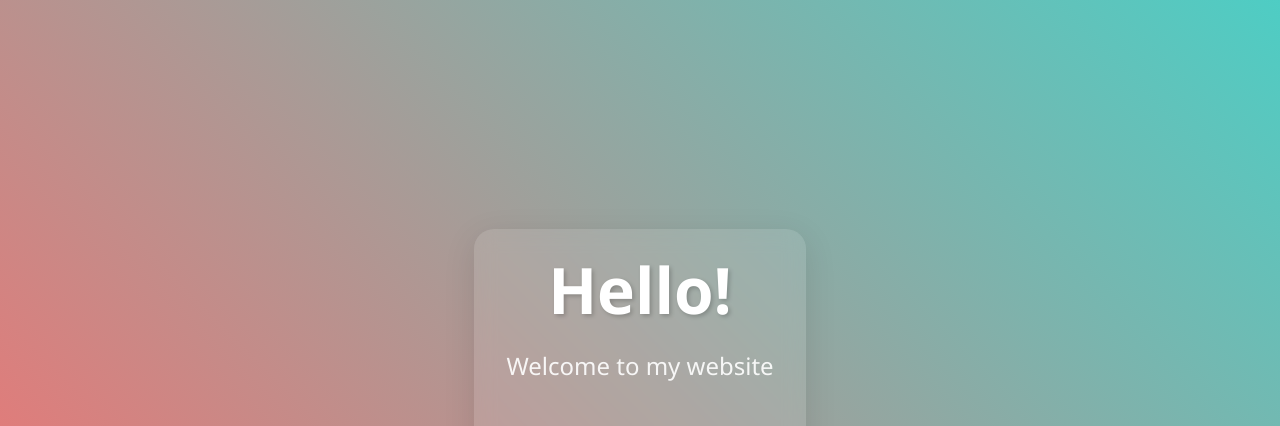
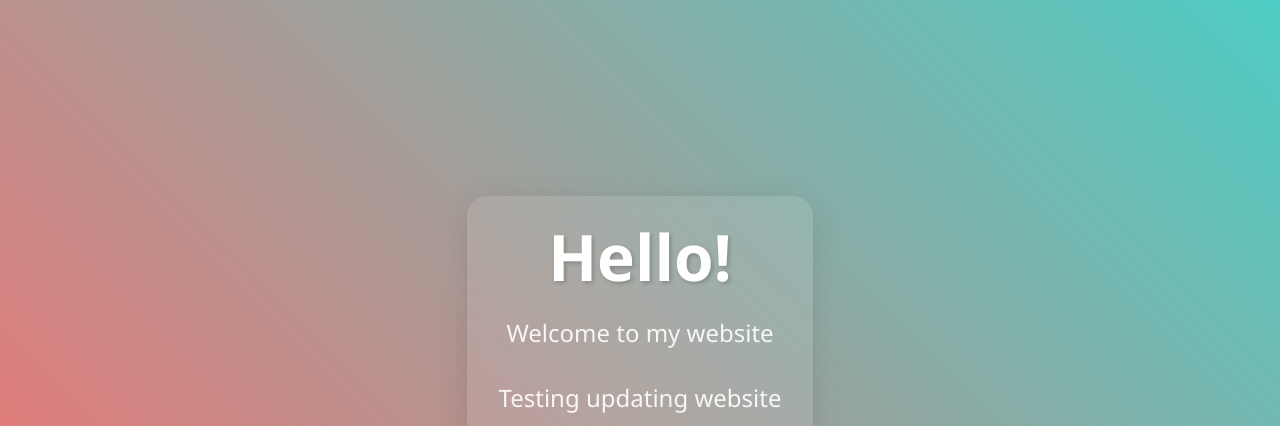
Before and after one commit to AvicennaJr/SimpleStatic, a plain HTML site: page index.html in a window 1280 px wide. Shown: the top 426 px of the page. Drawn offline with Linux system fonts and the light colour scheme.

Commit message:
Update index.html

```diff
--- a/index.html
+++ b/index.html
@@ -91,6 +91,7 @@
         <div class="floating">
             <h1>Hello!</h1>
             <p>Welcome to my website</p>
+            <p>Testing updating website</p>
         </div>
         <a href="#" class="button">Get Started</a>
         <div class="social-icons">
```
